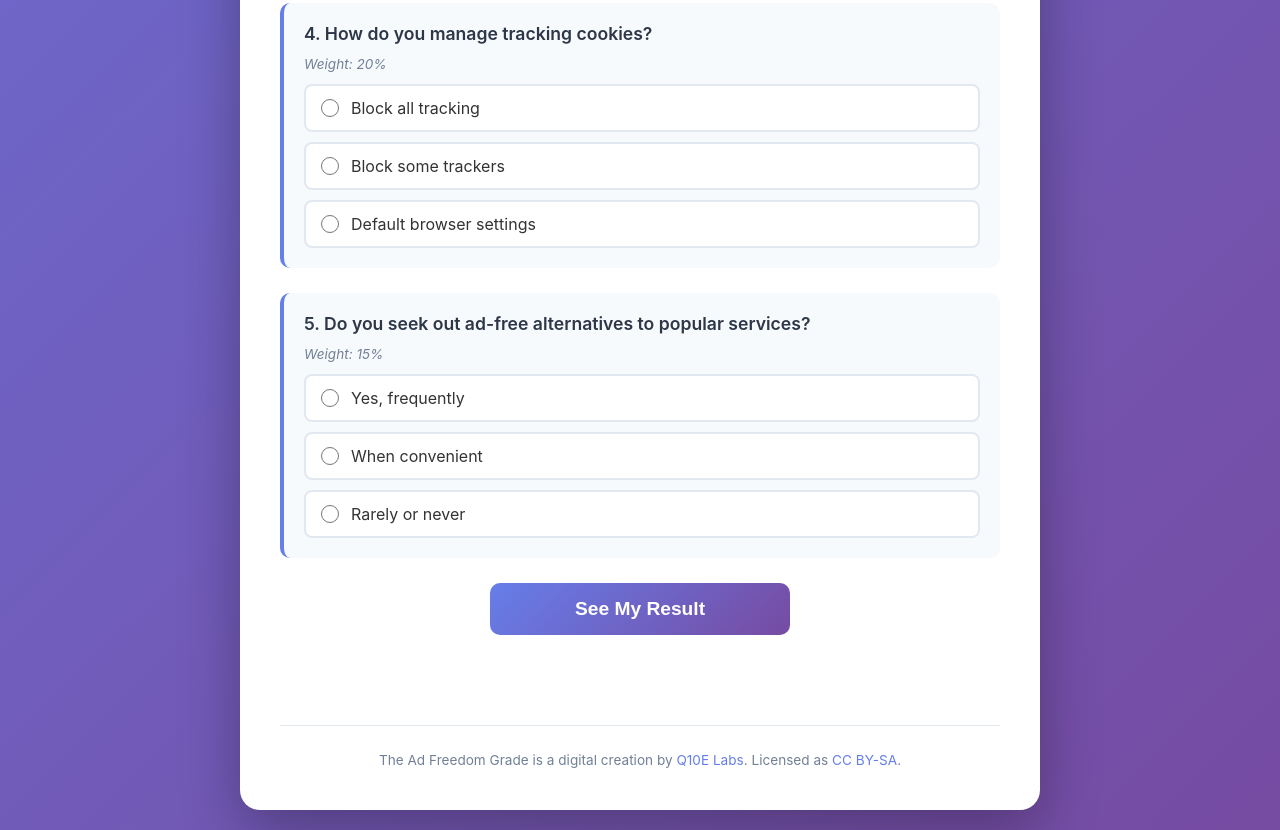
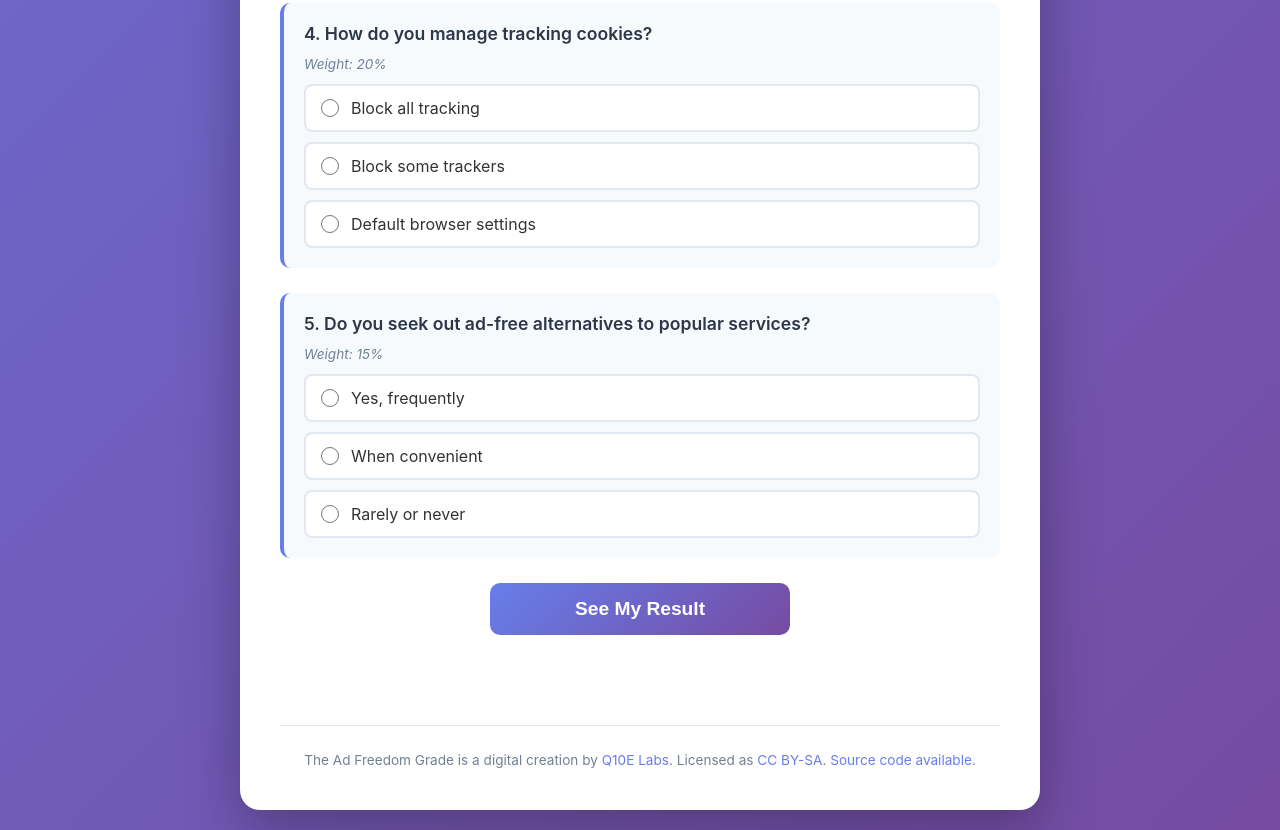
Before and after one commit to q10elabs/ad-freedom-grade, a plain HTML site: page index.html in a window 1280 px wide. Shown: the part 1918-2748 px from the top of the page. Drawn offline with Linux system fonts and the light colour scheme.

Commit message:
deployment info

```diff
--- a/index.html
+++ b/index.html
@@ -813,7 +813,7 @@
         </div>
 
         <footer class="colophon" id="colophon">
-            The Ad Freedom Grade is a digital creation by <a href="https://q10elabs.com/" target="_blank" rel="noopener noreferrer">Q10E Labs</a>. Licensed as <a href="https://creativecommons.org/licenses/by-sa/4.0/" target="_blank" rel="noopener noreferrer">CC BY-SA</a>.
+            The Ad Freedom Grade is a digital creation by <a href="https://q10elabs.com/" target="_blank" rel="noopener noreferrer">Q10E Labs</a>. Licensed as <a href="https://creativecommons.org/licenses/by-sa/4.0/" target="_blank" rel="noopener noreferrer">CC BY-SA</a>. <a href="https://github.com/q10elabs/ad-freedom-grade">Source code available</a>.
         </footer>
     </div>
 
```
Also changed, not shown: 2 other files.
